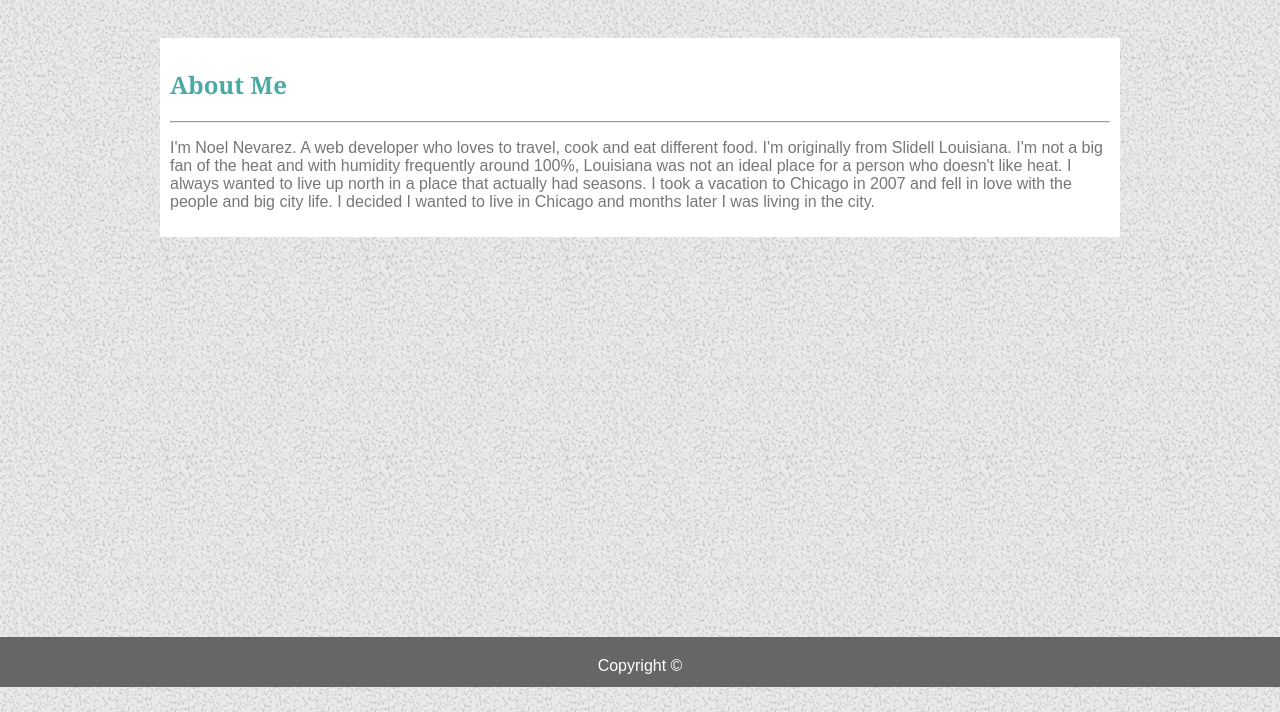
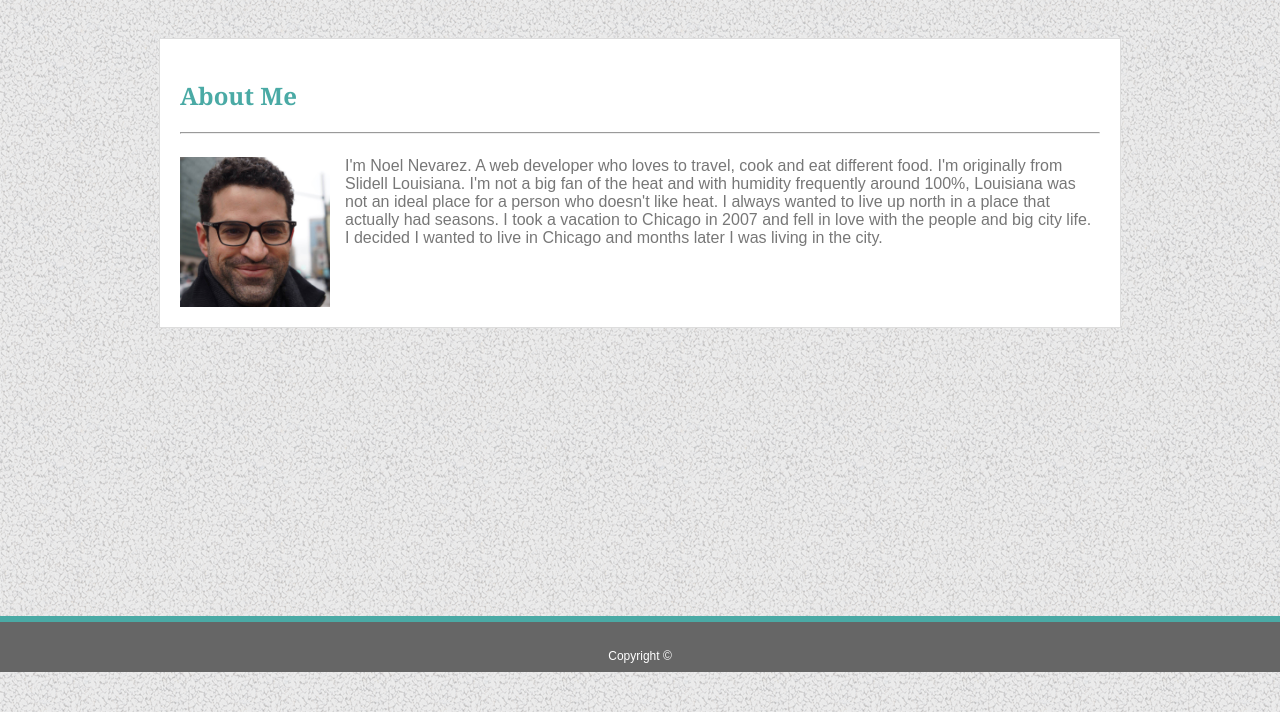
Before and after one commit to noel3740/Basic-Portfolio, a plain HTML site: page index.html in a window 1280 px wide. Shown: the part 88-800 px from the top of the page. Drawn offline with Linux system fonts and the light colour scheme.

Commit message:
Corrections to style.

```diff
--- a/assets/css/style.css
+++ b/assets/css/style.css
@@ -6,20 +6,20 @@ body {
 }
 
 .wrapper{
-    min-height: calc(100vh - 91px);
+    min-height: calc(100vh - 96px);
 }
 
 header{
-    border-bottom: 1px solid #777777;
     height: 85px;
     background-color: #ffffff;
+    border-bottom: 1px solid #cccccc;
+    min-width: 960px;
 }
 
 .headerContainer {
     margin: auto;
     width: 960px;
     height: 100%;
-    background-color: #ffffff;
 }
 
 .yourNameSection{
@@ -61,9 +61,16 @@ header{
 
 .mainContent {
     margin: 40px auto 40px auto;
-    width: 940px;
+    width: 920px;
     background-color: #ffffff;
-    padding: 10px;
+    padding: 20px;
+    border: 1px solid #dddddd;
+}
+
+.clearfix::after {
+    content: "";
+    clear: both;
+    display: table;
 }
 
 .mainContentHeader {
@@ -71,21 +78,27 @@ header{
     font-family: 'Georgia', Times, Times New Roman, serif;
 }
 
+.myPic {
+    float: left;
+    width: 150px;
+    height: 150px;
+    padding-right: 15px;
+}
+
+.content{
+    padding-top: 15px;
+}
+
 footer {
     background-color: #666666;
     height: 50px;
     text-align: center;
+    border-top: 6px solid #4aaaa5;
+    min-width: 960px;
+    color: white;
+    font-size: 12px;
 }
 
-.footerContainer {
-    margin: auto;
-    width: 960px;
-    height: 100%;
-    background-color: #666666;
+.copyRight {
+    padding-top: 15px;
 }
-
-.copyright{
-    position: relative;
-    top: 20px;
-    color: white;
-}
--- a/index.html
+++ b/index.html
@@ -21,24 +21,22 @@
         </header>
 
         <!--The about me section-->
-        <section class="mainContent">
+        <section class="mainContent clearfix">
             <h1 class="mainContentHeader">About Me</h1>
 
             <hr>
-
-            <p>
+            <div class="content">
+                <img class="myPic" src="assets/images/mypic.jpg" alt="Picture of Noel Nevarez">
                 I'm Noel Nevarez. A web developer who loves to travel, cook and eat different food. I'm originally from Slidell Louisiana.
                 I'm not a big fan of the heat and with humidity frequently around 100%, Louisiana was not an ideal place for a person who doesn't like heat.
                 I always wanted to live up north in a place that actually had seasons. I took a vacation to Chicago in 2007 and fell in love with the people and big city life.
                 I decided I wanted to live in Chicago and months later I was living in the city.
-            </p>
+            </div>
         </section>
     </div>
     <!--Footer data-->
     <footer>
-        <div class="footerContainer">
-            <p class="copyright">Copyright &copy;</p>
-        </div>
+        <p class="copyRight">Copyright &copy;</p>
     </footer>
 </body>
 </html>
```
